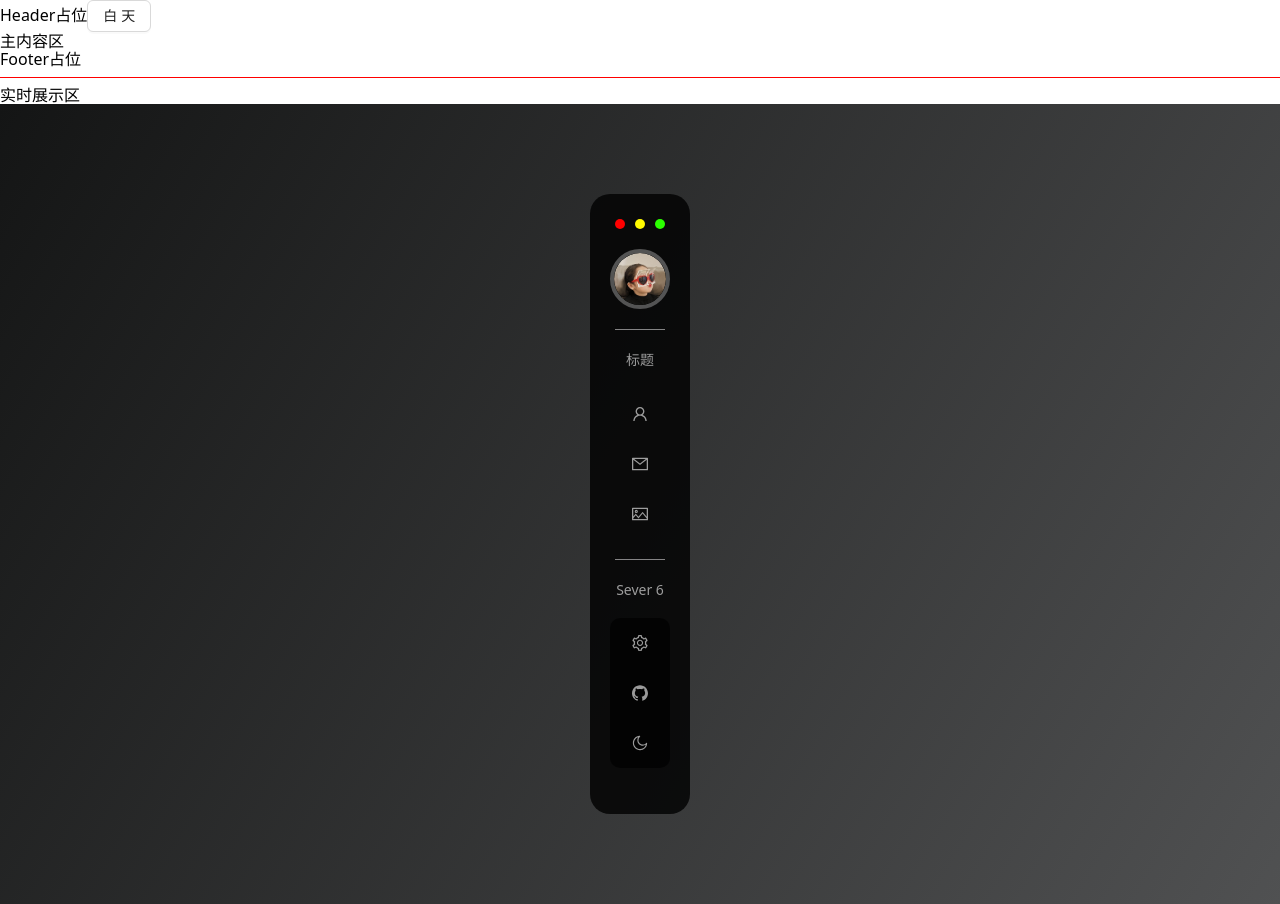
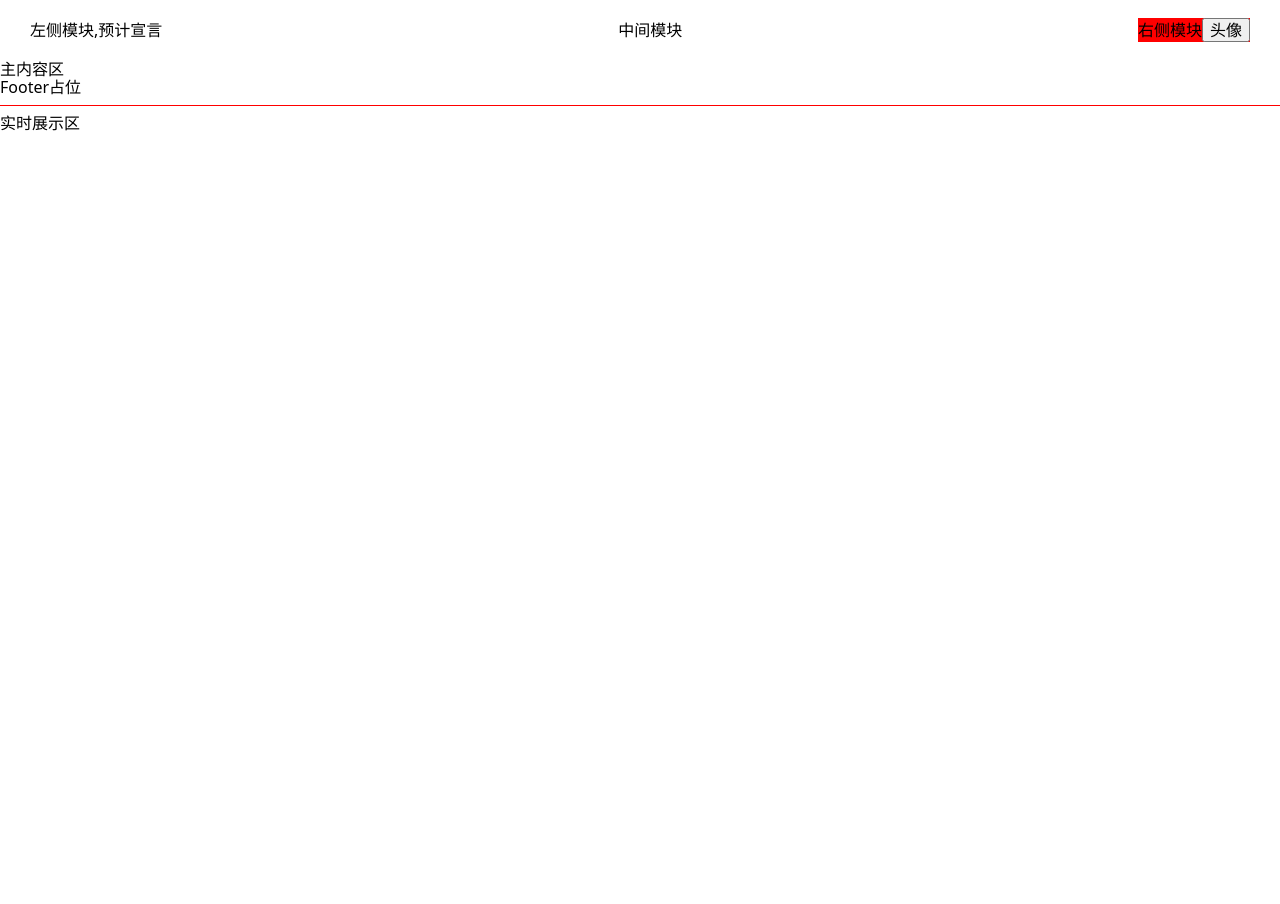
Before and after one commit to 518luck/resume, a React (Vite) app: page / in a window 1280 px wide. After the commit the page ends 800 px from the top, so only its background shows below. Built offline with nearby package versions, Linux system fonts and the light colour scheme.

Commit message:
修改信息主页的位置

```diff
--- a/src/App.tsx
+++ b/src/App.tsx
@@ -4,7 +4,6 @@ import Footer from '@/layouts/Footer'
 import styles from '@/styles/App.module.scss'
 
 // 测试链接
-import AccountInfoModal from '@/components/AccountInfoModal'
 
 function App() {
   return (
@@ -22,7 +21,6 @@ function App() {
       />
       实时展示区
       <br />
-      <AccountInfoModal />
     </div>
   )
 }
--- a/src/components/AccountInfoModal/AccountInfoModal.module.scss
+++ b/src/components/AccountInfoModal/AccountInfoModal.module.scss
@@ -2,17 +2,16 @@
   color: rgba(255, 255, 255, 0.6);
   width: 100%;
   height: 100vh;
-  background: linear-gradient(120deg, #141515 0%, #505152 100%) center / cover
-    no-repeat;
-  background-position: center;
-  background-repeat: no-repeat;
   background-size: cover;
   display: flex;
   align-items: center;
   justify-content: center;
+  z-index: 1001;
   .nav {
     width: 100px;
-    height: 620px;
+    height: 90vh;
+    // max-height: 90vh;
+    overflow-y: auto;
     background: rgba(0, 0, 0, 0.8);
     border-radius: 20px;
     overflow: hidden;
--- /dev/null
+++ b/src/components/AccountInfoModal/components/ThemeSwitching/index.tsx
@@ -0,0 +1,20 @@
+import type { ReactNode } from 'react'
+
+import style from '../../AccountInfoModal.module.scss'
+import useThemeStore from '@/store/useThemeStore'
+
+interface ThemeSwitchingProps {
+  icon: ReactNode
+}
+
+export const ThemeSwitching = ({ icon }: ThemeSwitchingProps) => {
+  const { theme, toggle } = useThemeStore()
+  return (
+    <div className={style.item}>
+      <div className={style.licon}>{icon}</div>
+      <div className={style.con} onClick={toggle}>
+        {theme === 'dark' ? '黑夜' : '白天'}
+      </div>
+    </div>
+  )
+}
--- a/src/components/AccountInfoModal/index.tsx
+++ b/src/components/AccountInfoModal/index.tsx
@@ -7,8 +7,9 @@ import {
   MoonOutlined,
 } from '@ant-design/icons'
 
+import style from './AccountInfoModal.module.scss'
 import { MenuItem } from './components/MenuItem/index'
-import style from './AccountInfoModal.module.scss'
+import { ThemeSwitching } from './components/ThemeSwitching'
 
 import yanjing from '@/assets/test/眼镜.jpeg'
 const AccountInfoModal = () => {
@@ -20,7 +21,6 @@ const AccountInfoModal = () => {
   const settingsMenu = [
     { icon: <SettingOutlined />, text: '设置' },
     { icon: <GithubOutlined />, text: 'Github' },
-    { icon: <MoonOutlined />, text: '黑夜模式' },
   ]
 
   return (
@@ -57,6 +57,7 @@ const AccountInfoModal = () => {
           {settingsMenu.map((item, index) => (
             <MenuItem key={index} icon={item.icon} text={item.text} />
           ))}
+          <ThemeSwitching icon={<MoonOutlined />}></ThemeSwitching>
         </div>
       </div>
     </div>
--- /dev/null
+++ b/src/layouts/Header/Header.module.scss
@@ -0,0 +1,23 @@
+.container {
+  display: flex;
+  justify-content: space-between;
+  align-items: center;
+  padding: 0 30px;
+  height: 60px;
+  .rightSection {
+    background-color: red;
+  }
+}
+
+.modalOverlay {
+  position: fixed;
+  top: 0;
+  left: 0;
+  right: 0;
+  bottom: 0;
+  background: rgba(0, 0, 0, 0.5);
+  display: flex;
+  justify-content: center;
+  align-items: center;
+  z-index: 1000;
+}
--- a/src/layouts/Header/index.tsx
+++ b/src/layouts/Header/index.tsx
@@ -1,12 +1,27 @@
-import { Button } from 'antd'
+import { useState } from 'react'
+import style from './Header.module.scss'
+import AccountInfoModal from '@/components/AccountInfoModal'
 
-import useThemeStore from '@/store/useThemeStore'
-function Header() {
-  const { theme, toggle } = useThemeStore()
+const Header = () => {
+  const [showModal, setShowModal] = useState<boolean>(false)
+
+  const handleCloseModal = () => setShowModal(false)
+
   return (
-    <div>
-      Header占位
-      <Button onClick={toggle}>{theme === 'dark' ? '黑夜' : '白天'}</Button>
+    <div className={style.container}>
+      <div className={style.leftSection}>左侧模块,预计宣言</div>
+      <div className={style.centerSection}>中间模块</div>
+      <div className={style.rightSection}>
+        右侧模块
+        <button onClick={() => setShowModal(!showModal)}>头像</button>
+        {showModal && (
+          <div
+            className={style.modalOverlay}
+            onClick={() => handleCloseModal()}>
+            <AccountInfoModal />
+          </div>
+        )}
+      </div>
     </div>
   )
 }
```
